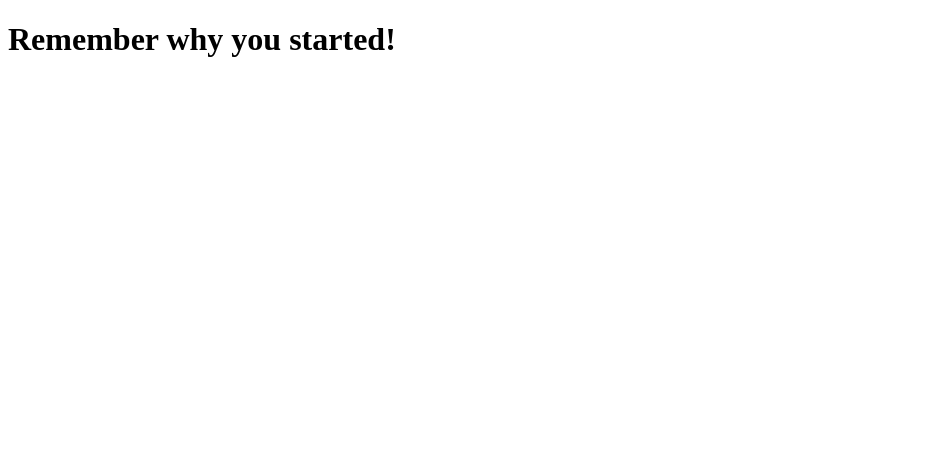
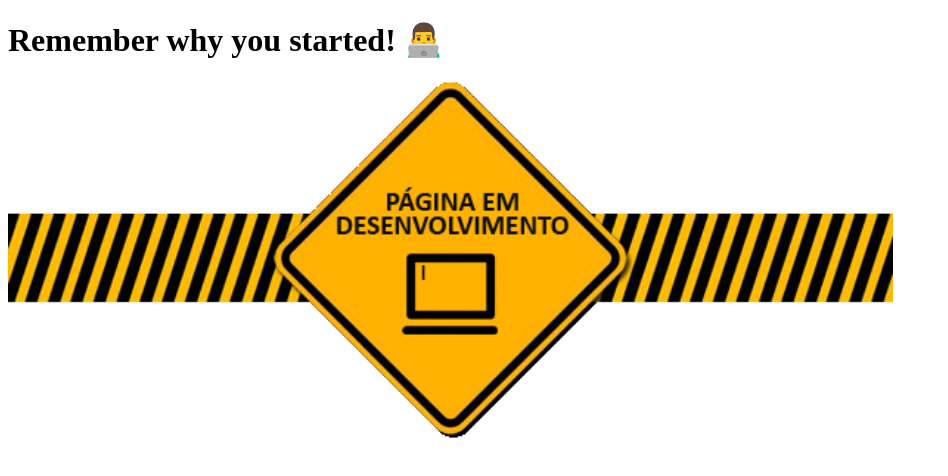
Before and after one commit to PedroH-Andrade/clone-tabnews, a Next.js app: page / in a window 1280 px wide. Shown: the top 476 px of the page, without its empty margins (0-948 px from the left). Built offline with nearby package versions, Linux system fonts and the light colour scheme.

Commit message:
Personalizando pagina inicial

```diff
--- a/pages/index.js
+++ b/pages/index.js
@@ -1,5 +1,11 @@
+import Image from 'next/image';
+import HomepageGIF from '/assets/loading.gif'
+
 function Home(){
-    return <h1>Remember why you started!</h1>
+    return <div>
+        <h1>Remember why you started! 👨‍💻</h1>
+        <Image src={HomepageGIF} alt="Página em construção" sizes="100%" style={{width: '70%',height: 'auto',}} />
+    </div>
 }
 
 export default Home;
```
Also changed, not shown: assets/loading.gif (added).
